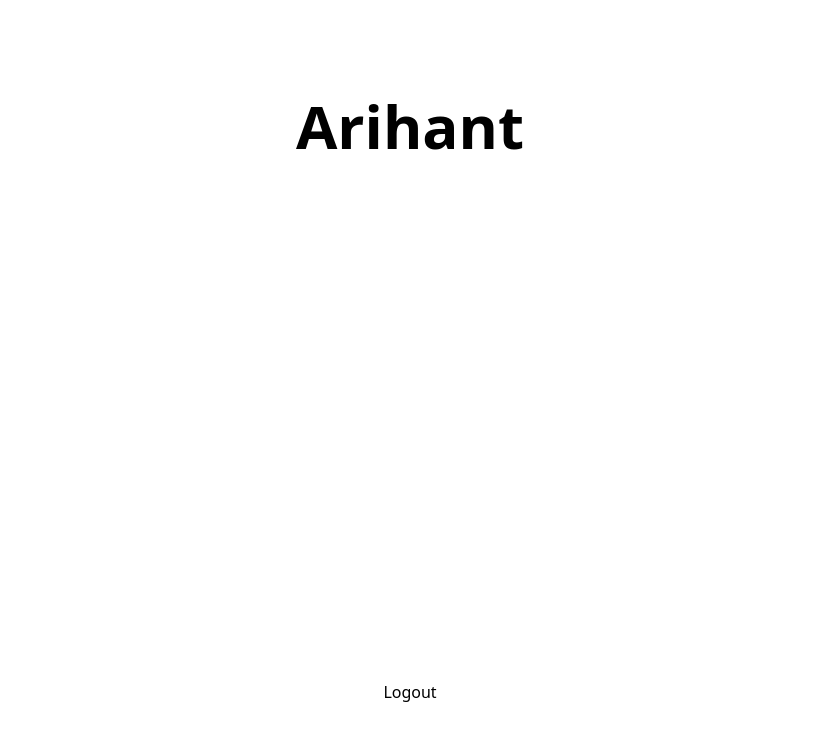
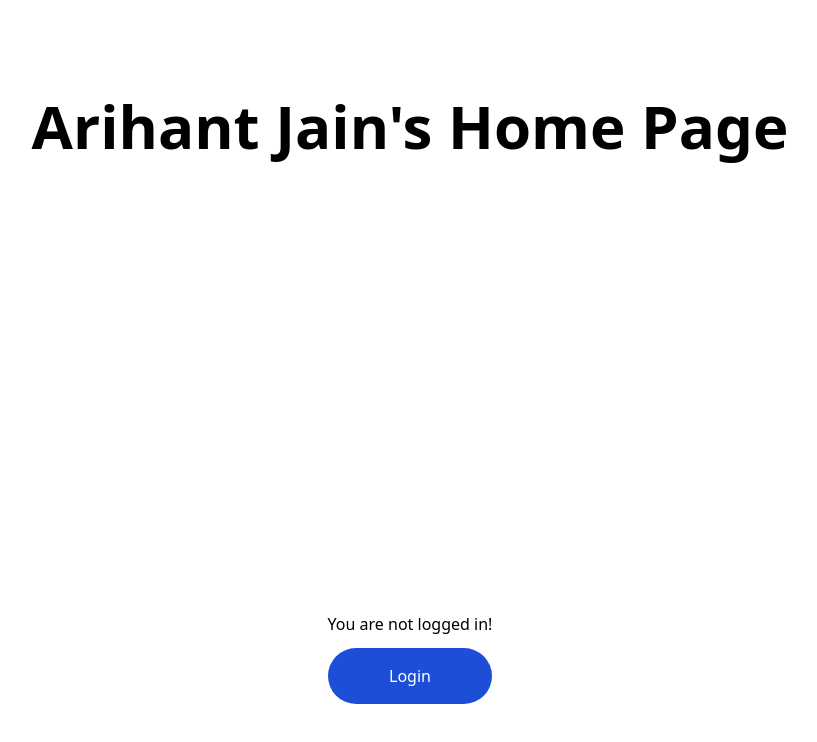
Before and after one commit to arihantjain916/Blog-Website-NextJs, a Next.js app: page / in a window 1280 px wide. Shown: the top 742 px of the page, without its empty margins (230-1047 px from the left). Built offline with nearby package versions, Linux system fonts and the light colour scheme.

Commit message:
optmize and improve code

```diff
--- a/app/page.js
+++ b/app/page.js
@@ -2,8 +2,8 @@ import { LogoutButton } from "../components/user/logout";
 
 export default function Home() {
   return (
-    <main className="flex min-h-screen flex-col items-center justify-between p-24">
-      <h1 className="text-6xl font-bold">Arihant</h1>
+    <main className="flex flex-col items-center justify-between min-h-screen p-24">
+      <h1 className="text-6xl font-bold">Arihant Jain's Home Page</h1>
       <LogoutButton />
     </main>
   );
--- a/components/user/logout.jsx
+++ b/components/user/logout.jsx
@@ -1,10 +1,23 @@
 "use client";
 
 import { useRouter } from "next/navigation";
+import { useState, useEffect } from "react";
+import Cookies from "js-cookie";
+import Link from "next/link";
 
 export const LogoutButton = () => {
+  const [isToken, setToken] = useState(false);
   const router = useRouter();
-  const Logout = async () => {
+
+  useEffect(() => {
+    // Check for the JWT token when the component mounts
+    const token = Cookies.get("JWT_AUTH_TOKEN");
+    if (token) {
+      setToken(true);
+    }
+  }, []);
+
+  const handleLogout = async () => {
     try {
       const response = await fetch("/api/user/logout/route", {
         method: "POST",
@@ -24,5 +37,17 @@ export const LogoutButton = () => {
       console.error("Error:", error);
     }
   };
-  return <button onClick={Logout}>Logout</button>;
+
+  return (
+    <div>
+      {isToken ? (
+        <button onClick={handleLogout}>Logout</button>
+      ) : (
+        <div>
+          <p>You are not logged in!</p>
+          <p className="p-4 mt-3 text-center text-white bg-blue-700 rounded-full"><Link href="/user/login">Login</Link></p>
+        </div>
+      )}
+    </div>
+  );
 };
--- a/package.json
+++ b/package.json
@@ -12,7 +12,7 @@
     "autoprefixer": "10.4.15",
     "axios": "^1.5.0",
     "bcryptjs": "^2.4.3",
-    "cookies": "^0.8.0",
+    "js-cookie": "^3.0.5",
     "jsonwebtoken": "^9.0.2",
     "mongoose": "^7.5.0",
     "next": "13.4.19",
```
Also changed, not shown: 1 other file (tests, documents, lock files or other folders).
